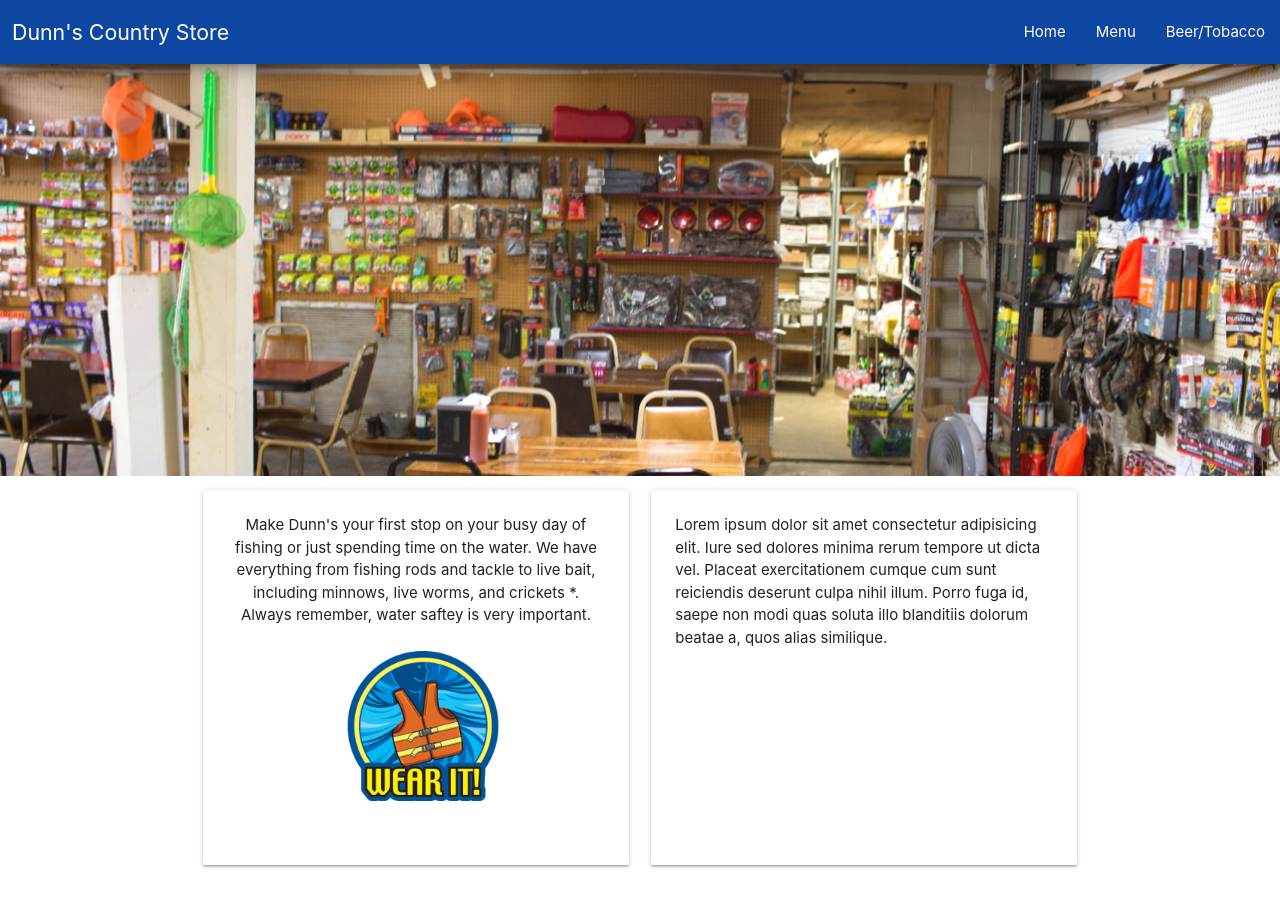
After one commit to Dannyp123/Dunn-s-Country-Store-table-reservation, a Django app: page /hunting-fishing in a window 1280 px wide. The commit adds this page. Run offline with Django 3.2, Linux system fonts and the light colour scheme; some libraries are stand-ins or nearby versions.

Commit message:
started working on the hunting- fishing page. Having trouble with images.

```diff
--- a/app/static/style.css
+++ b/app/static/style.css
@@ -12,9 +12,14 @@
     margin-bottom: 14px;
 }
 
+.pb {
+    padding-bottom: 24px;
+}
+
 .spacer {
     margin-top: 14px;
 }
+
 .spacer-middle {
     margin-top: 16px;
 }
@@ -39,3 +44,21 @@
 .mt-3 {
     margin-top: 14px;
 }
+
+.big {
+    font-size: 15pt;
+}
+
+@media only screen and (min-width: 600px) {
+    .imgs {
+        position: relative;
+        left: 78px;
+    }
+}
+
+@media only screen and (min-width: 1000px) {
+    .imgs {
+        position: relative;
+        left: 32px;
+    }
+}
--- /dev/null
+++ b/app/templates/hunting-fishing.html
@@ -0,0 +1,58 @@
+{% extends 'base.html' %} {% block body %}
+<title>Dunn's Country Store | Hunting/Fishing</title>
+<div class="navbar-fixed">
+    <nav class="z-depth-3">
+        <div class="nav-wrapper blue darken-4">
+            <span class="space-header">Dunn's Country Store</span>
+            <a href="#" data-target="mobile-nav" class="sidenav-trigger"><i class="material-icons">menu</i></a>
+            <ul class="right hide-on-med-and-down">
+                <li><a href="{% url 'home' %}">Home</a></li>
+                <li><a href="menu.hml">Menu</a></li>
+                <li><a href="beer-tobacco.html">Beer/Tobacco</a></li>
+            </ul>
+        </div>
+    </nav>
+</div>
+
+<ul class="sidenav" id="mobile-nav">
+    <li><a href="{% url 'home' %}">Home</a></li>
+    <li><a href="menu.html">Menu</a></li>
+    <li><a href="beer-tobacco.html">Beer/Tobacco</a></li>
+</ul>
+<div class="col s12 m8 l12">
+    <img id="headerImg" class="responsive-img" src="/static/images/hunting-fishing(2).jpg" alt="Dunn's Country Store">
+</div>
+<div class="container">
+    <div class="row">
+        <div class="col l6 s12">
+            <div class="card">
+                <div class="center-align">
+                    <div class="center-align">
+                        <div class="col s12 m12 l12 card-content">
+                            <p>Make Dunn's your first stop on your busy day of fishing or just spending time on the
+                                water. We have everything from fishing rods and tackle to live bait, including minnows,
+                                live worms, and crickets *. Always
+                                remember, water saftey is very important. </p>
+                        </div>
+                        <div class="container">
+                            <div class="imgs">
+                                <img class="col s12 l10 m8" src="/static/images/lifejacket.png">
+                            </div>
+                        </div>
+                    </div>
+                </div>
+            </div>
+        </div>
+        <div class="col l6 s12">
+            <div class="card">
+                <div class="card-content">
+                    Lorem ipsum dolor sit amet consectetur adipisicing elit. Iure sed dolores minima rerum tempore ut
+                    dicta vel. Placeat exercitationem cumque cum sunt reiciendis deserunt culpa nihil illum. Porro fuga
+                    id, saepe non modi quas soluta illo blanditiis dolorum beatae a, quos alias similique.
+                </div>
+            </div>
+        </div>
+    </div>
+</div>
+
+{% endblock body %}
--- a/app/views.py
+++ b/app/views.py
@@ -9,3 +9,7 @@ from django.shortcuts import redirect, render
 class HomePage(View):
     def get(self, request):
         return render(request, "home.html")
+
+class HuntingFishing(View):
+    def get(self, request):
+        return render(request, "hunting-fishing.html")
--- a/dunns_store/urls.py
+++ b/dunns_store/urls.py
@@ -17,5 +17,9 @@ from django.urls import path
 from app import views
 
 urlpatterns = [
-    path("", views.HomePage.as_view(), name="home")
+    path("", views.HomePage.as_view(), name="home"),
+    path(
+        "hunting-fishing",
+        views.HuntingFishing.as_view(),
+        name="hunting-fishing")
 ]
```
Also changed, not shown: app/templates/home.html (+19 -16 lines), app/static/images/hunting-fishing(2).jpg (added), app/static/images/lifejacket.png (added).
